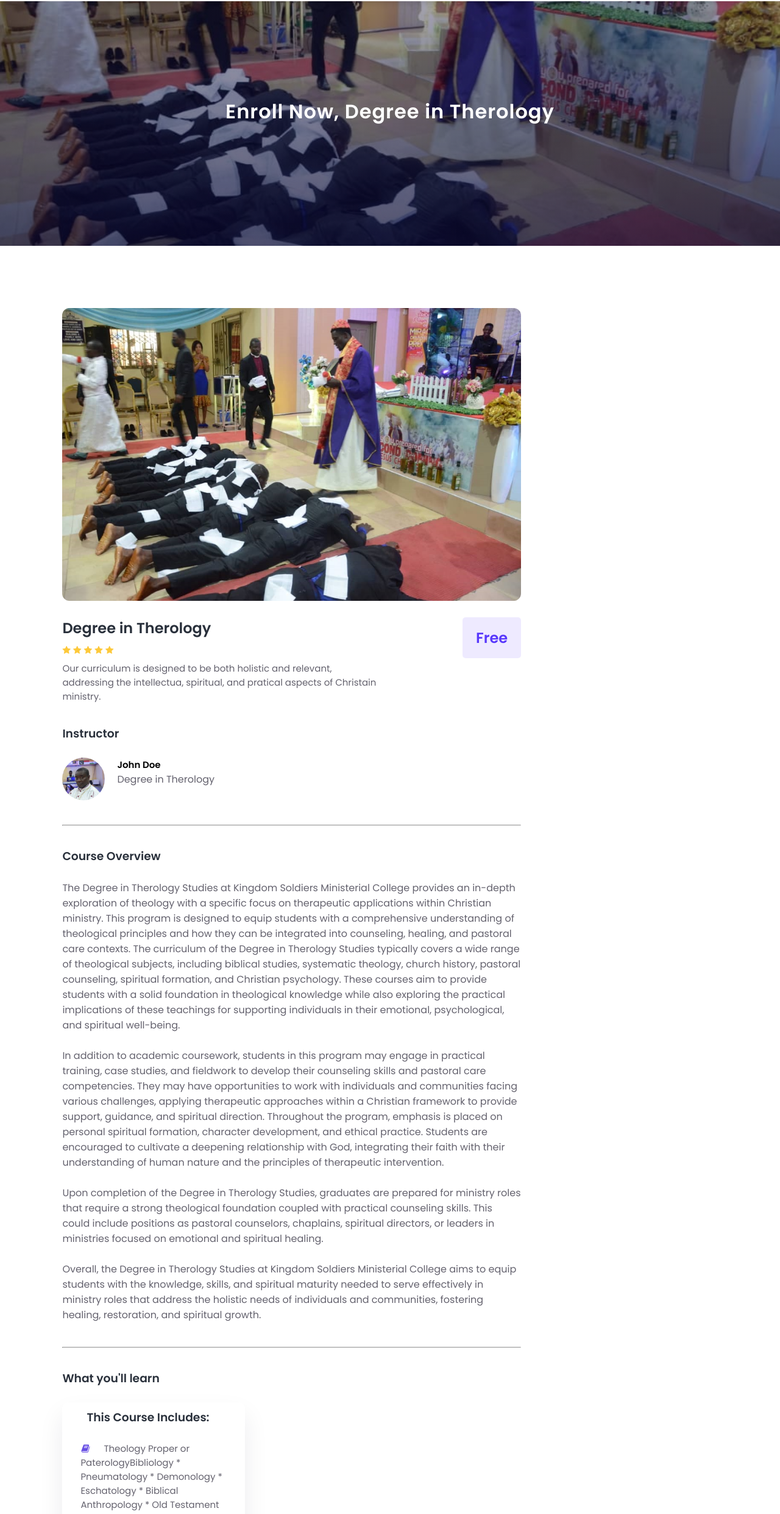
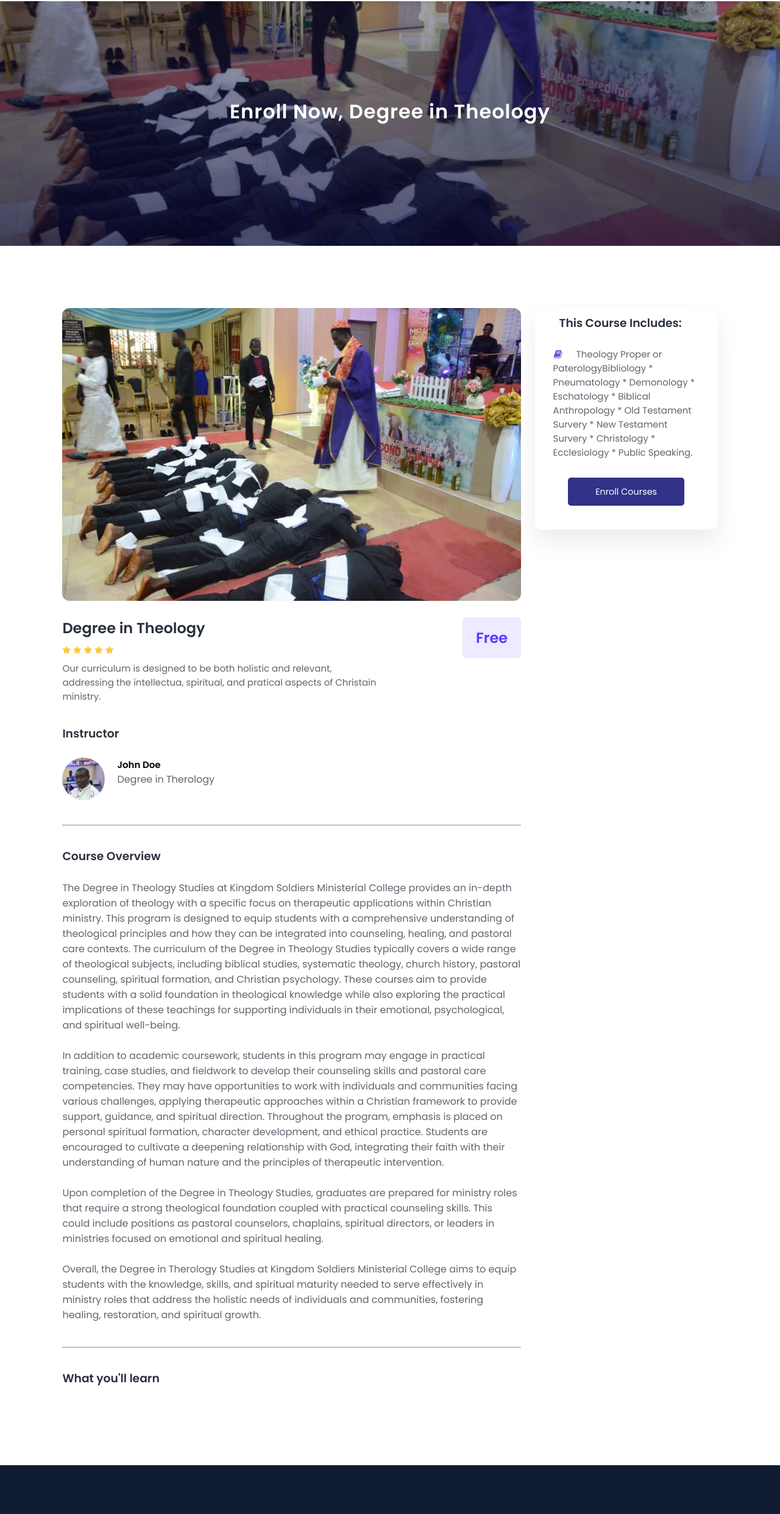
Before and after one commit to HenryToff/kingdomsoldiers-web, a plain HTML site: page degree.html in a window 1280 px wide. Shown: the part 77-2559 px from the top of the page at 61% size. Drawn offline with nearby package versions, Linux system fonts and the light colour scheme.

Commit message:
Add files via upload

```diff
--- a/degree.html
+++ b/degree.html
@@ -36,7 +36,7 @@
     </nav>
 
     <section id="about-home">
-        <h2>Enroll Now, Degree in Therology</h2>
+        <h2>Enroll Now, Degree in Theology</h2>
     </section>
 
 
@@ -45,7 +45,7 @@
         <img class="course-img" src="img/back.jpg" alt="">
         <div class="course-head">
             <div class="c-name">
-                <h2>Degree in Therology</h2>
+                <h2>Degree in Theology</h2>
                 <div class="star">
                     <i class="fa fa-star"></i>
                     <i class="fa fa-star"></i>
@@ -69,13 +69,13 @@
         </div>
         <hr>
         <h3>Course Overview</h3>
-        <p>The Degree in Therology Studies at Kingdom Soldiers Ministerial College provides an
+        <p>The Degree in Theology Studies at Kingdom Soldiers Ministerial College provides an
             in-depth exploration of theology with a specific focus on therapeutic applications
             within Christian ministry. This program is designed to equip students with a comprehensive
             understanding of theological principles and how they can be integrated into counseling,
             healing, and pastoral care contexts.
 
-            The curriculum of the Degree in Therology Studies typically covers a wide range of
+            The curriculum of the Degree in Theology Studies typically covers a wide range of
             theological subjects, including biblical studies, systematic theology, church history,
             pastoral counseling, spiritual formation, and Christian psychology. These courses aim to
             provide students with a solid foundation in theological knowledge while also exploring
@@ -93,7 +93,7 @@
             integrating their faith with their understanding of human nature and the principles of therapeutic
             intervention. <br><br>
 
-            Upon completion of the Degree in Therology Studies, graduates are prepared for ministry roles that
+            Upon completion of the Degree in Theology Studies, graduates are prepared for ministry roles that
             require a strong theological foundation coupled with practical counseling skills. This could include
             positions as pastoral counselors, chaplains, spiritual directors, or leaders in ministries focused
             on emotional and spiritual healing. <br><br>
@@ -105,8 +105,8 @@
             <hr>
 
         <h3>What you'll learn</h3>
-        <div class="learn">
-            <!--<p><i class="fa fa-check-circle"></i> JavaScript for beginners course</p>
+        <!--<div class="learn">
+            <p><i class="fa fa-check-circle"></i> JavaScript for beginners course</p>
             <p><i class="fa fa-check-circle"></i> JavaScript for beginners course</p>
             <p><i class="fa fa-check-circle"></i> JavaScript for beginners course</p>
             <p><i class="fa fa-check-circle"></i> JavaScript for beginners course</p>
@@ -116,9 +116,10 @@
     </div>
     <div class="enroll">
         <h3>This Course Includes:</h3>
-            <p><i class="fa fa-book"></i> Theology Proper or PaterologyBibliology * Pneumatology * Demonology *
-                Eschatology * Biblical Anthropology * Old Testament Survery * New Testament Survery *
-                Christology * Ecclesiology *  Public Speaking.</p>
+            <p><i class="fa fa-book"></i>
+            Theology Proper or PaterologyBibliology * Pneumatology * Demonology *
+            Eschatology * Biblical Anthropology * Old Testament Survery * New Testament Survery *
+            Christology * Ecclesiology * Public Speaking.</p>
             <div class="enroll-btn">
                 <a class="blue" href="#">Enroll Courses</a>
             </div>
```
Also changed, not shown: course.html (+2 -2 lines), index.html (+5 -5 lines).
